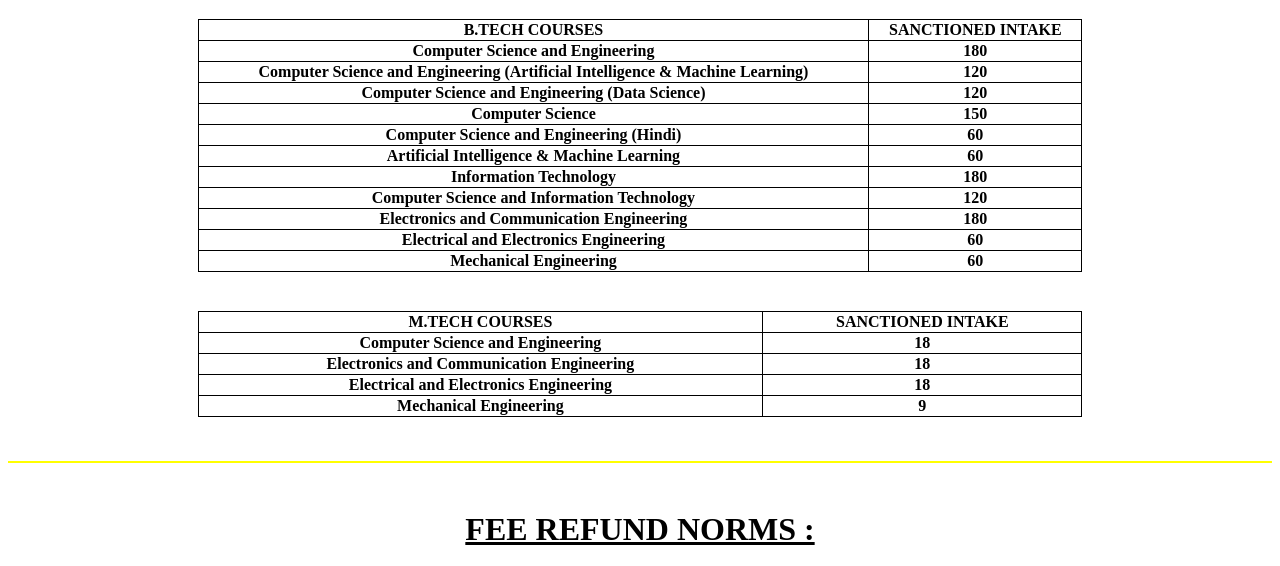
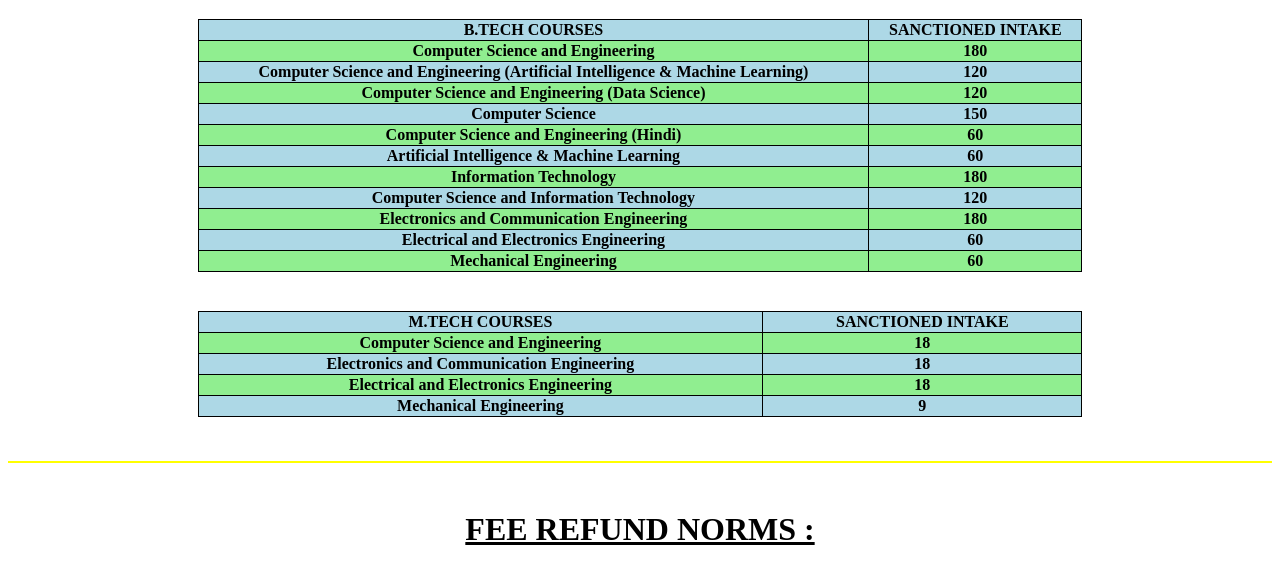
Before and after one commit to CSI-Trainee-2023/akgec_page_param, a plain HTML site: page admission.html in a window 1280 px wide. Shown: the part 225-791 px from the top of the page. Drawn offline with Linux system fonts and the light colour scheme.

Commit message:
Updated with Coloring of Tables and Hovering

```diff
--- a/admission.html
+++ b/admission.html
@@ -138,6 +138,12 @@ font-weight: bold;
 .p:hover{
     cursor: pointer;
     color : blue;
+}
+tr:nth-child(odd) {
+   background-color: lightblue;
+}
+tr:nth-child(even) {
+   background-color: lightgreen;
 }
     </style>
 </head>
```
Also changed, not shown: placement.html (+6 -2 lines).
